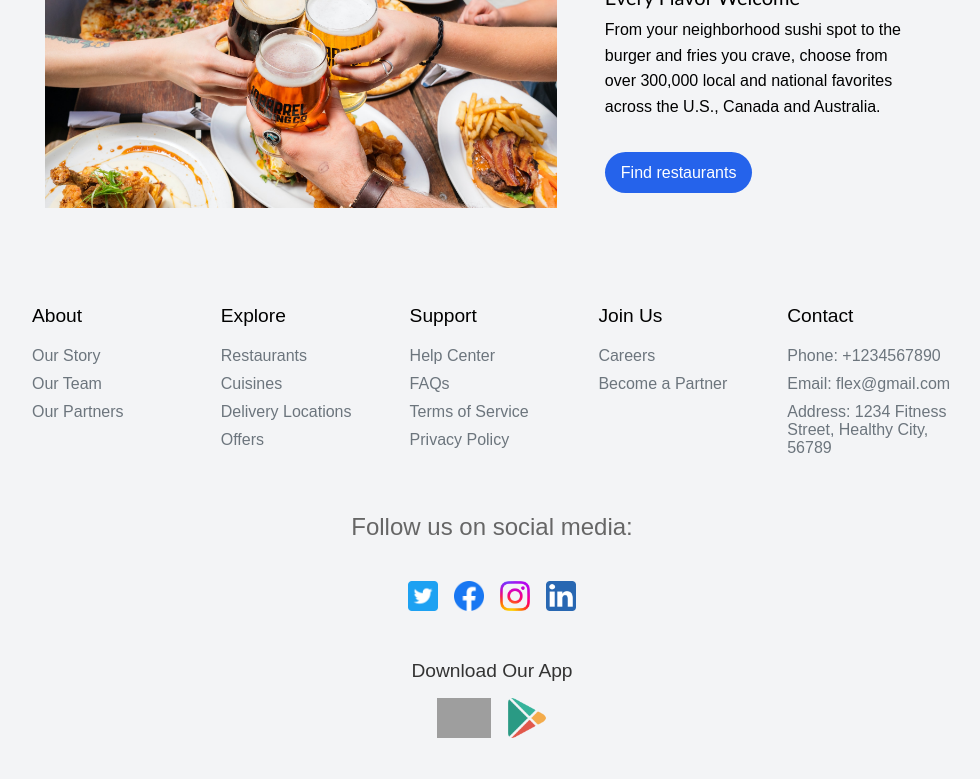
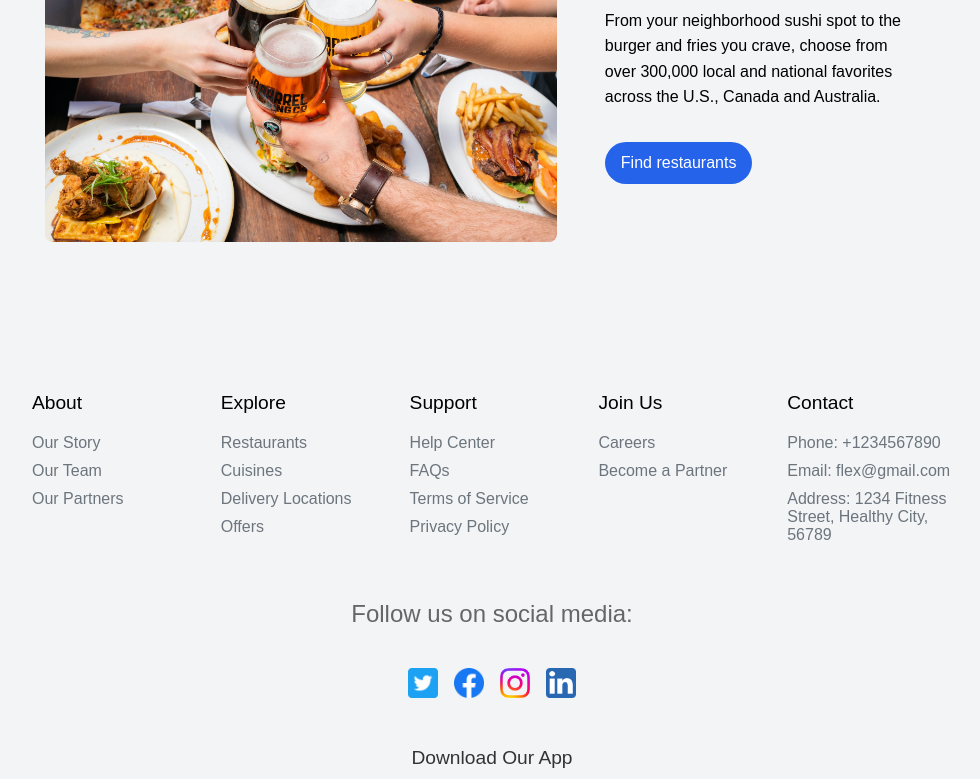
Before and after one commit to FrancisBoafo/fitness-tracker-client, a React (Create React App) app: page / in a window 1280 px wide. Shown: the part 2000-2779 px from the top of the page, without its empty margins (148-1128 px from the left). Built offline with nearby package versions, Linux system fonts and the light colour scheme; grey boxes are pictures that could not be loaded.

Commit message:
proper footer margin fix

```diff
--- a/src/components/MainContent.css
+++ b/src/components/MainContent.css
@@ -24,20 +24,20 @@ body {
     flex-basis: 50%;
     width: 100vw;
     margin: 0;
-    padding-bottom: 650px;
-}
-
-/* For small devices (phones, 600px and below) */
-@media (max-width: 600px) {
-    .contents-containers {
-        padding-bottom: 750px;
-    }
+    padding-bottom: 430px;
 }
 
 /* For medium devices (tablets, 768px and up) */
-@media (min-width: 768px) {
+
+/* For small devices (phones, 600px and below) */
+@media (max-width: 70px) {
     .contents-containers {
-        padding-bottom: 550px;
+        padding-bottom: 400px;
+    }
+}
+@media (min-width: 78px) {
+    .contents-containers {
+        padding-bottom: 620px;
     }
 }
 
@@ -51,10 +51,9 @@ body {
 /* For extra large devices (large desktops, 1200px and up) */
 @media (min-width: 1200px) {
     .contents-containers {
-        padding-bottom: 370px;
+        padding-bottom: 450px;
     }
 }
-
 
 
 .restaurants-section,
--- a/src/components/Template.css
+++ b/src/components/Template.css
@@ -192,18 +192,16 @@ main a.get-started {
 
 .app-footer {
   bottom: 0;
-  border-radius: 10px;
   position: absolute;
-  padding: 1rem;
   bottom: 0;
   width: 100%;
   left: 0;
+  height: auto; /* Height of the footer */
   background: #F3F4F6; /* White transparent background */
   font-family: Arial, sans-serif; /* Use a more modern font */
   color: #333; /* Dark text for better readability */
   text-align: center; /* Center text */
   z-index: 1; /* Keep on top */
-
 }
 
 .contents-containers {
@@ -360,7 +358,7 @@ main a.get-started {
 }
 .container h1 {
   font-family: 'Roboto', sans-serif; /* a modern sans-serif font */
-  font-size: 3.5rem; /* a slightly larger size */
+  font-size: 3.0rem; /* a slightly larger size */
   font-weight: 700; /* extra bold */
   color: #1a1a1a; /* darker color for boldness */
   margin-bottom: 1.5rem; /* a little extra spacing */
```
